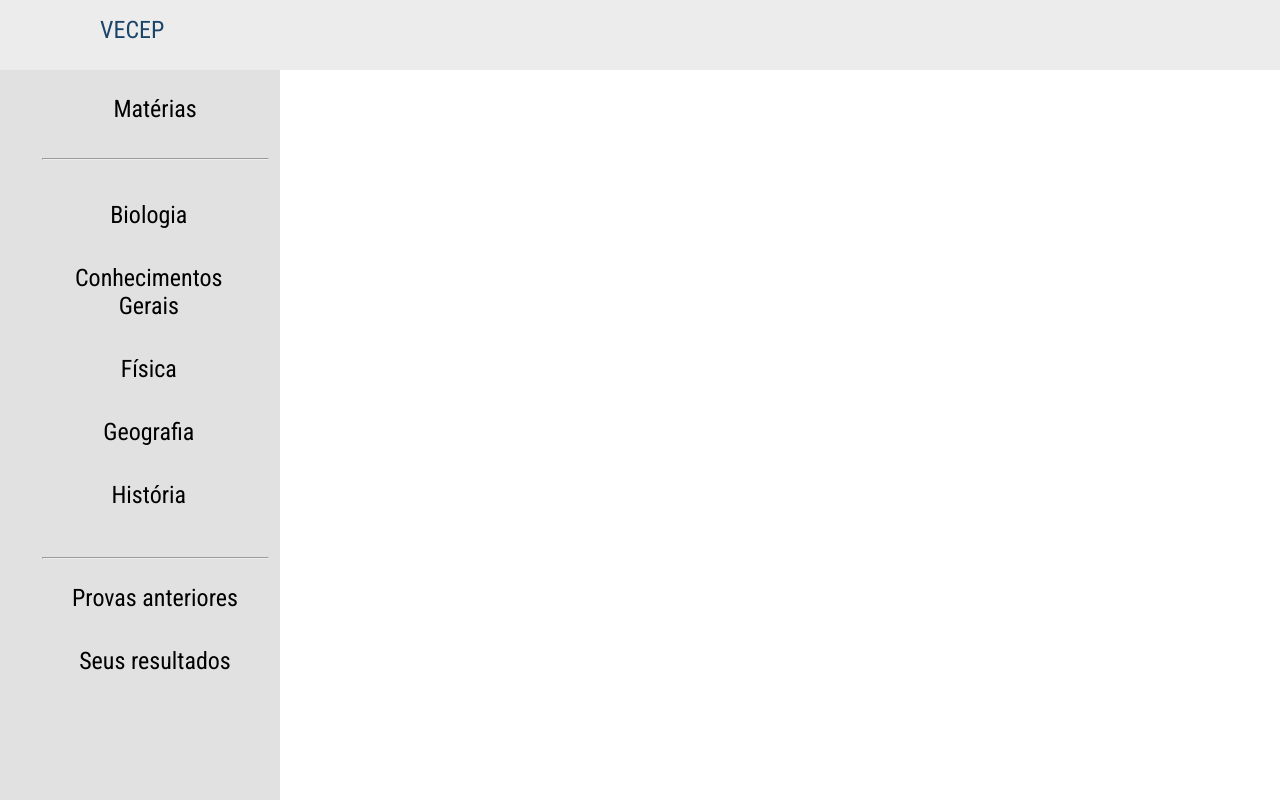
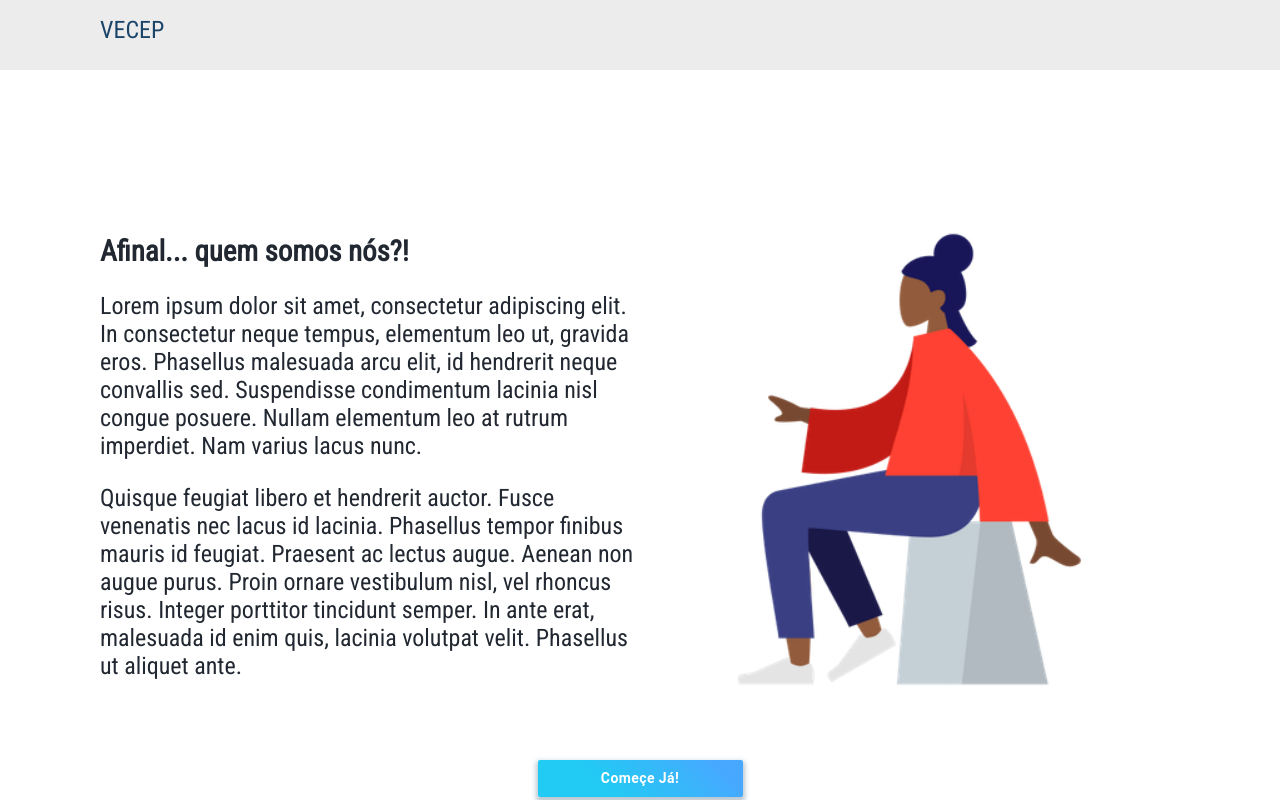
Before and after one commit to vecep/vecep-fuvest, a React (Create React App) app in the folder vecep/: page /Home in a window 1280 px wide. Shown: the top 800 px of the page. Built offline with nearby package versions, Linux system fonts and the light colour scheme.

Commit message:
Show SideMenu only in specific routes

```diff
--- a/vecep/src/components/layout/Content.jsx
+++ b/vecep/src/components/layout/Content.jsx
@@ -1,12 +1,16 @@
 import './Content.css';
 import React from 'react';
 import { Switch, Route } from 'react-router-dom';
+import Home from '../../views/contents/Home';
 
 const Content = () => (
   <main className="Content">
     <Switch>
       <Route exact path="/">
       </Route>
+      <Route exact path="/Home">
+        <Home />
+      </Route>
     </Switch>
   </main>
 );
--- a/vecep/src/components/layout/Menu.jsx
+++ b/vecep/src/components/layout/Menu.jsx
@@ -7,7 +7,7 @@ const Menu = () => (
     <nav>
       <ul>
         <li>
-          <Link to="/">VECEP</Link>
+          <Link to="/Home">VECEP</Link>
         </li>
       </ul>
     </nav>
--- a/vecep/src/views/App.js
+++ b/vecep/src/views/App.js
@@ -1,6 +1,6 @@
 import './App.css'
 import React from "react"
-import { BrowserRouter as Router } from 'react-router-dom'
+import { BrowserRouter as Router, Route } from 'react-router-dom'
 import Menu from '../components/layout/Menu'
 import Content from '../components/layout/Content'
 import SideMenu from '../components/layout/SideMenu'
@@ -10,7 +10,7 @@ const App = props => (
         <Router>
             <Menu />
             <div className="side-menu-content">
-                <SideMenu />
+                <Route exact path={['/', '/Exercises']} component={SideMenu} />
                 <Content />
             </div>
         </Router>
```
